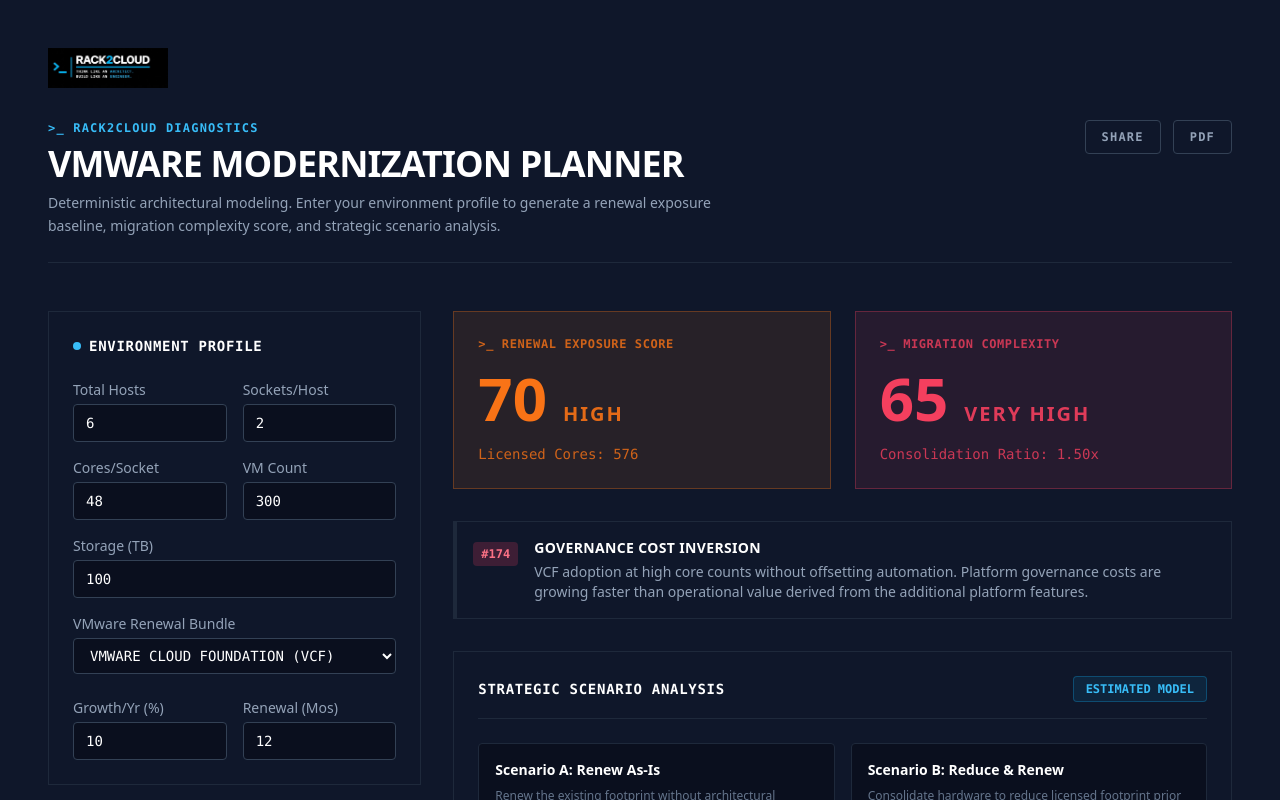
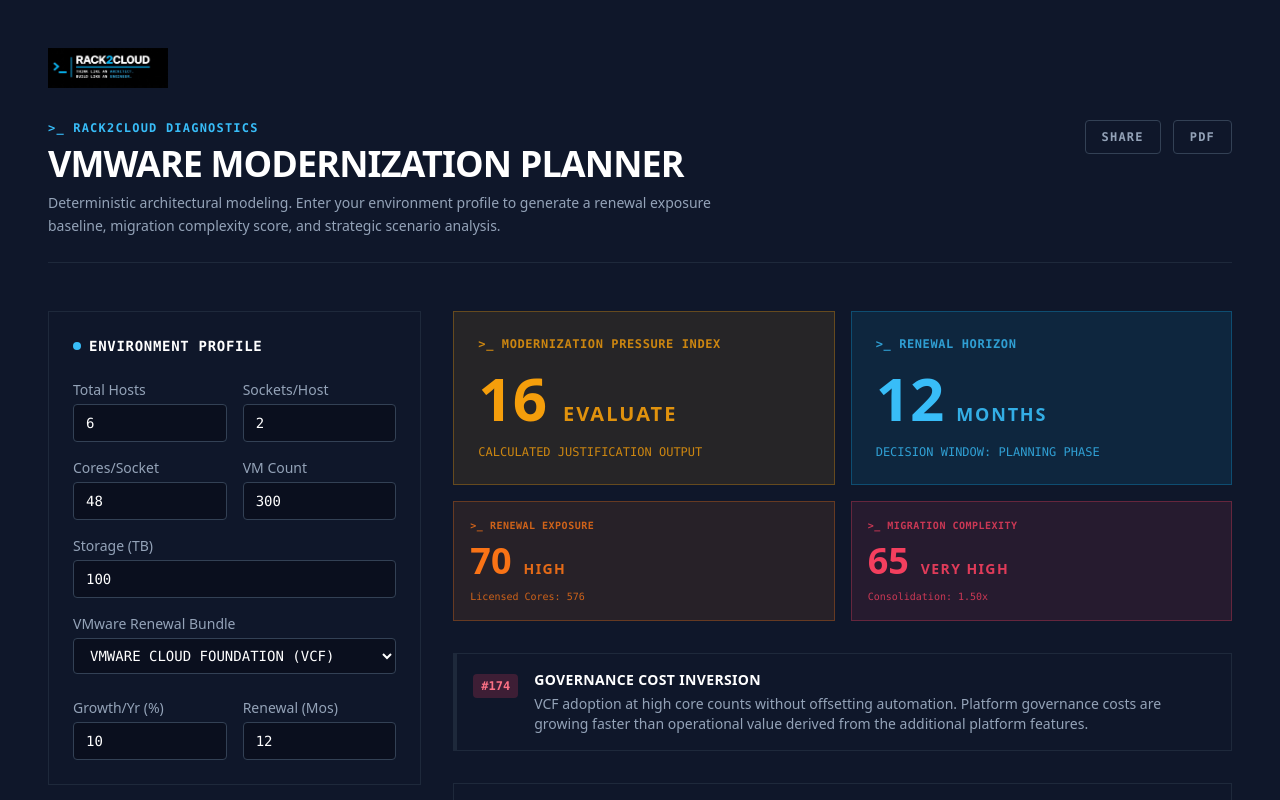
Before and after one commit to rack2cloud/vmware-nutanix-mapper-tool, a Next.js app: page / in a window 1280 px wide. Shown: the top 800 px of the page. Built offline with nearby package versions, Linux system fonts and the light colour scheme.

Commit message:
Refactor ModernizationPlanner component structure

```diff
--- a/src/app/page.tsx
+++ b/src/app/page.tsx
@@ -8,7 +8,6 @@
 } from "@/lib/calculator";
 
 export default function ModernizationPlanner() {
-  // 1. Initial State Mapping
   const [profile, setProfile] = useState<EnvironmentProfile>({
     hosts: 6,
     socketsPerHost: 2,
@@ -27,13 +26,11 @@
 
   const [results, setResults] = useState<ModernizationResults | null>(null);
 
-  // 2. Calculation Engine Trigger
   useEffect(() => {
     const updatedResults = calculateModernization(profile);
     setResults(updatedResults);
   }, [profile]);
 
-  // 3. Input Handlers
   const handleNumberChange = (e: React.ChangeEvent<HTMLInputElement>) => {
     setProfile({ ...profile, [e.target.name]: Number(e.target.value) });
   };
@@ -46,14 +43,21 @@
     setProfile({ ...profile, [e.target.name]: e.target.value as "vcf" | "vvf" });
   };
 
-  // Helper for dynamic score coloring
   const getBandColor = (band: string) => {
     switch (band) {
       case "Critical":
-      case "Very High": return "text-rose-500 border-rose-500/30 bg-rose-500/10";
-      case "High": return "text-orange-500 border-orange-500/30 bg-orange-500/10";
-      case "Moderate": return "text-amber-500 border-amber-500/30 bg-amber-500/10";
-      case "Low": return "text-emerald-500 border-emerald-500/30 bg-emerald-500/10";
+      case "Very High":
+      case "Actively Migrate":
+        return "text-rose-500 border-rose-500/30 bg-rose-500/10";
+      case "High":
+      case "Plan Exit":
+        return "text-orange-500 border-orange-500/30 bg-orange-500/10";
+      case "Moderate":
+      case "Evaluate":
+        return "text-amber-500 border-amber-500/30 bg-amber-500/10";
+      case "Low":
+      case "Stay":
+        return "text-emerald-500 border-emerald-500/30 bg-emerald-500/10";
       default: return "text-slate-400 border-slate-700 bg-slate-800";
     }
   };
@@ -64,7 +68,6 @@
     <div className="min-h-screen bg-[#0f172a] text-slate-300 font-sans p-6 lg:p-12">
       <div className="max-w-7xl mx-auto">
 
-        {/* Header with Logo and Action Buttons */}
         <header className="mb-12 border-b border-slate-800 pb-6">
           <img src="/R2C_Logo.png" alt="Rack2Cloud" className="h-10 mb-8 object-contain" />
 
@@ -81,21 +84,11 @@
               </p>
             </div>
 
-            {/* Share and PDF Buttons */}
             <div className="shrink-0 flex gap-3">
-              <button
-                onClick={() => {
-                  navigator.clipboard.writeText(window.location.href);
-                  alert("Link copied to clipboard!");
-                }}
-                className="bg-transparent border border-slate-700 hover:border-slate-500 text-slate-400 hover:text-slate-200 px-4 py-2 rounded text-xs font-bold font-mono tracking-widest transition-colors uppercase"
-              >
+              <button onClick={() => { navigator.clipboard.writeText(window.location.href); alert("Link copied to clipboard!"); }} className="bg-transparent border border-slate-700 hover:border-slate-500 text-slate-400 hover:text-slate-200 px-4 py-2 rounded text-xs font-bold font-mono tracking-widest transition-colors uppercase">
                 Share
               </button>
-              <button
-                onClick={() => window.print()}
-                className="bg-transparent border border-slate-700 hover:border-slate-500 text-slate-400 hover:text-slate-200 px-4 py-2 rounded text-xs font-bold font-mono tracking-widest transition-colors uppercase"
-              >
+              <button onClick={() => window.print()} className="bg-transparent border border-slate-700 hover:border-slate-500 text-slate-400 hover:text-slate-200 px-4 py-2 rounded text-xs font-bold font-mono tracking-widest transition-colors uppercase">
                 PDF
               </button>
             </div>
@@ -104,12 +97,8 @@
 
         <div className="grid grid-cols-1 lg:grid-cols-12 gap-8">
 
-          {/* ==========================================
-              LEFT PANEL: INPUTS (4 Columns)
-              ========================================== */}
+          {/* LEFT PANEL */}
           <div className="lg:col-span-4 space-y-8">
-
-            {/* Structural Footprint */}
             <div className="bg-slate-900 border border-slate-800 rounded-lg p-6">
               <h2 className="font-mono text-sm font-bold text-white uppercase tracking-wider mb-6 flex items-center gap-2">
                 <span className="w-2 h-2 bg-sky-400 rounded-full"></span>
@@ -167,7 +156,6 @@
               </div>
             </div>
 
-            {/* Complexity Matrix */}
             <div className="bg-slate-900 border border-slate-800 rounded-lg p-6">
               <h2 className="font-mono text-sm font-bold text-white uppercase tracking-wider mb-4 flex items-center gap-2">
                 <span className="w-2 h-2 bg-amber-500 rounded-full"></span>
@@ -182,13 +170,7 @@
                   { name: "hasK8s", label: "Tanzu / K8s" }
                 ].map((feature) => (
                   <label key={feature.name} className="flex items-center space-x-3 cursor-pointer p-2 hover:bg-slate-800/50 rounded transition-colors border border-transparent hover:border-slate-700">
-                    <input
-                      type="checkbox"
-                      name={feature.name}
-                      checked={profile[feature.name as keyof EnvironmentProfile] as boolean}
-                      onChange={handleCheckboxChange}
-                      className="form-checkbox h-4 w-4 text-sky-500 bg-[#0a0f1e] border-slate-700 rounded focus:ring-sky-500 focus:ring-offset-slate-900"
-                    />
+                    <input type="checkbox" name={feature.name} checked={profile[feature.name as keyof EnvironmentProfile] as boolean} onChange={handleCheckboxChange} className="form-checkbox h-4 w-4 text-sky-500 bg-[#0a0f1e] border-slate-700 rounded focus:ring-sky-500 focus:ring-offset-slate-900" />
                     <span className="text-slate-300">{feature.label}</span>
                   </label>
                 ))}
@@ -196,39 +178,61 @@
             </div>
           </div>
 
-          {/* ==========================================
-              RIGHT PANEL: OUTPUTS (8 Columns)
-              ========================================== */}
+          {/* RIGHT PANEL */}
           <div className="lg:col-span-8 space-y-8">
 
-            {/* Top Row: Diagnostic Scores */}
-            <div className="grid grid-cols-1 md:grid-cols-2 gap-6">
+            {/* 4-CARD METRIC BLOCK */}
+            <div className="grid grid-cols-2 md:grid-cols-4 gap-4">
 
-              <div className={`p-6 rounded-lg border ${getBandColor(results.renewalExposureBand)} flex flex-col justify-between`}>
+              {/* MPI: The Hero Metric */}
+              <div className={`col-span-2 md:col-span-2 p-6 rounded-lg border ${getBandColor(results.modernizationPressureBand)} flex flex-col justify-between`}>
                 <div className="font-mono text-xs font-bold uppercase tracking-wider mb-4 opacity-80">
-                  &gt;_ Renewal Exposure Score
+                  &gt;_ Modernization Pressure Index
                 </div>
                 <div className="flex items-baseline gap-4">
-                  <span className="text-6xl font-black">{results.renewalExposureScore}</span>
-                  <span className="text-xl font-bold uppercase tracking-widest opacity-90">{results.renewalExposureBand}</span>
+                  <span className="text-6xl font-black">{results.modernizationPressureIndex}</span>
+                  <span className="text-xl font-bold uppercase tracking-widest opacity-90">{results.modernizationPressureBand}</span>
                 </div>
-                <p className="mt-4 text-sm opacity-80 font-mono">Licensed Cores: {results.totalLicensedCores}</p>
+                <p className="mt-4 text-xs opacity-80 font-mono uppercase">Calculated Justification Output</p>
               </div>
 
-              <div className={`p-6 rounded-lg border ${getBandColor(results.migrationComplexityBand)} flex flex-col justify-between`}>
+              {/* Renewal Horizon (Timer) */}
+              <div className={`col-span-2 md:col-span-2 p-6 rounded-lg border ${profile.contractHorizonMonths <= 6 ? 'border-rose-500/50 bg-rose-500/10 text-rose-400' : 'border-sky-500/30 bg-sky-500/10 text-sky-400'} flex flex-col justify-between`}>
                 <div className="font-mono text-xs font-bold uppercase tracking-wider mb-4 opacity-80">
-                  &gt;_ Migration Complexity
+                  &gt;_ Renewal Horizon
                 </div>
-                <div className="flex items-baseline gap-4">
-                  <span className="text-6xl font-black">{results.migrationComplexityScore}</span>
-                  <span className="text-xl font-bold uppercase tracking-widest opacity-90">{results.migrationComplexityBand}</span>
+                <div className="flex items-baseline gap-3">
+                  <span className="text-6xl font-black">{profile.contractHorizonMonths}</span>
+                  <span className="text-lg font-bold uppercase tracking-widest opacity-90">Months</span>
                 </div>
-                <p className="mt-4 text-sm opacity-80 font-mono">Consolidation Ratio: {results.consolidationRatio.toFixed(2)}x</p>
+                <p className="mt-4 text-xs opacity-80 font-mono uppercase">
+                  Decision Window: {profile.contractHorizonMonths <= 6 ? 'Immediate Action' : profile.contractHorizonMonths <= 12 ? 'Planning Phase' : 'Evaluating Options'}
+                </p>
+              </div>
+
+              {/* Exposure */}
+              <div className={`col-span-1 md:col-span-2 p-4 rounded-lg border ${getBandColor(results.renewalExposureBand)} flex flex-col justify-between`}>
+                <div className="font-mono text-[10px] font-bold uppercase tracking-wider mb-2 opacity-80">&gt;_ Renewal Exposure</div>
+                <div className="flex items-baseline gap-3">
+                  <span className="text-4xl font-black">{results.renewalExposureScore}</span>
+                  <span className="text-sm font-bold uppercase tracking-widest opacity-90">{results.renewalExposureBand}</span>
+                </div>
+                <p className="mt-2 text-[10px] opacity-80 font-mono">Licensed Cores: {results.totalLicensedCores}</p>
+              </div>
+
+              {/* Complexity */}
+              <div className={`col-span-1 md:col-span-2 p-4 rounded-lg border ${getBandColor(results.migrationComplexityBand)} flex flex-col justify-between`}>
+                <div className="font-mono text-[10px] font-bold uppercase tracking-wider mb-2 opacity-80">&gt;_ Migration Complexity</div>
+                <div className="flex items-baseline gap-3">
+                  <span className="text-4xl font-black">{results.migrationComplexityScore}</span>
+                  <span className="text-sm font-bold uppercase tracking-widest opacity-90">{results.migrationComplexityBand}</span>
+                </div>
+                <p className="mt-2 text-[10px] opacity-80 font-mono">Consolidation: {results.consolidationRatio.toFixed(2)}x</p>
               </div>
 
             </div>
 
-            {/* Framework Signals (Conditionally Rendered) */}
+            {/* Framework Signals */}
             {results.frameworkSignals.length > 0 && (
               <div className="space-y-4">
                 {results.frameworkSignals.map((signal) => (
@@ -299,22 +303,17 @@
           </div>
         </div>
 
-        {/* Updated Footer & Disclaimers */}
+        {/* Updated Footer */}
         <div className="mt-12 pt-8 border-t border-slate-800 pb-12">
-
-          {/* Left-Aligned Main Disclaimer */}
           <div className="text-left mb-10 text-xs text-slate-500 font-mono leading-relaxed">
-            <strong className="text-slate-400 uppercase tracking-widest">&gt;_ Disclaimer:</strong> The VMware Modernization Planner is a strategic estimation tool based on field observations, generalized platform pricing, and standard architectural patterns. It does not constitute a formal vendor quote, guaranteed pricing, or binding architectural advice. Actual renewal costs and migration complexities will vary based on enterprise agreements, workload telemetry, and specific technical debt. Nothing leaves your browser.
+            <strong className="text-slate-400 uppercase tracking-widest">&gt;_ Disclaimer:</strong> The VMware Modernization Planner is a strategic estimation tool based on field observations, generalized platform pricing, and standard architectural patterns. It does not constitute a formal vendor quote, guaranteed pricing, or binding architectural advice. Actual renewal costs and migration complexities will vary based on enterprise agreements, workload telemetry, and specific technical debt.
           </div>
-
-          {/* Privacy Architecture Block */}
           <div className="pt-6 border-t border-slate-800/50 text-left text-slate-400 font-sans text-sm">
             <p className="m-0">
-              <span className="mr-2">🔒</span> <strong>Privacy Architecture:</strong> No cookies. No tracking pixels. No server-side database. <br />
-              <span className="text-slate-500">This logic runs entirely in your local browser session.</span>
+              <span className="mr-2">🔒</span> <strong>Privacy Architecture:</strong> The calculator performs all modeling locally in your browser. <br />
+              <span className="text-slate-500">No calculator inputs are transmitted to Rack2Cloud servers.</span>
             </p>
           </div>
-
         </div>
 
       </div>
```
